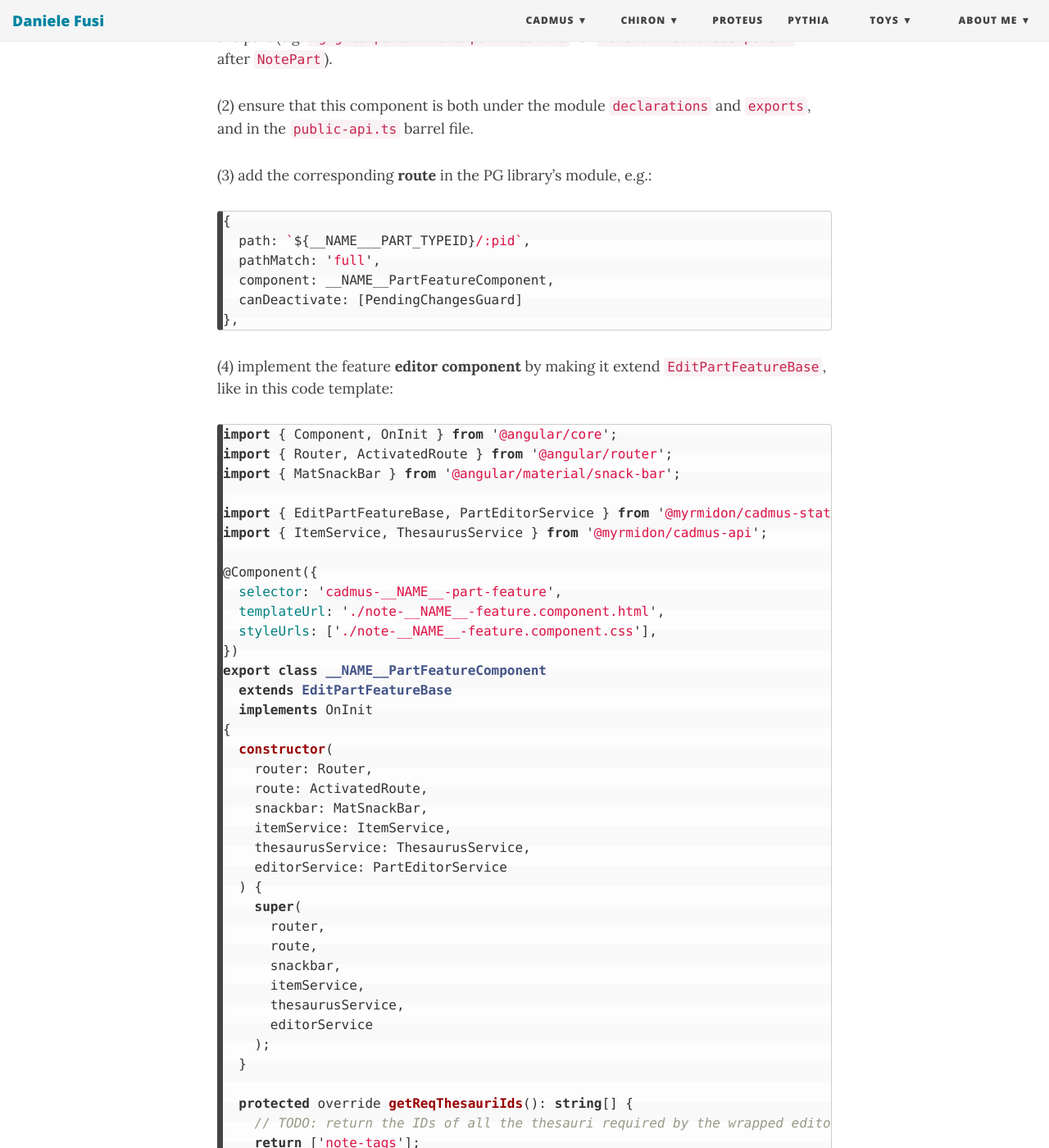
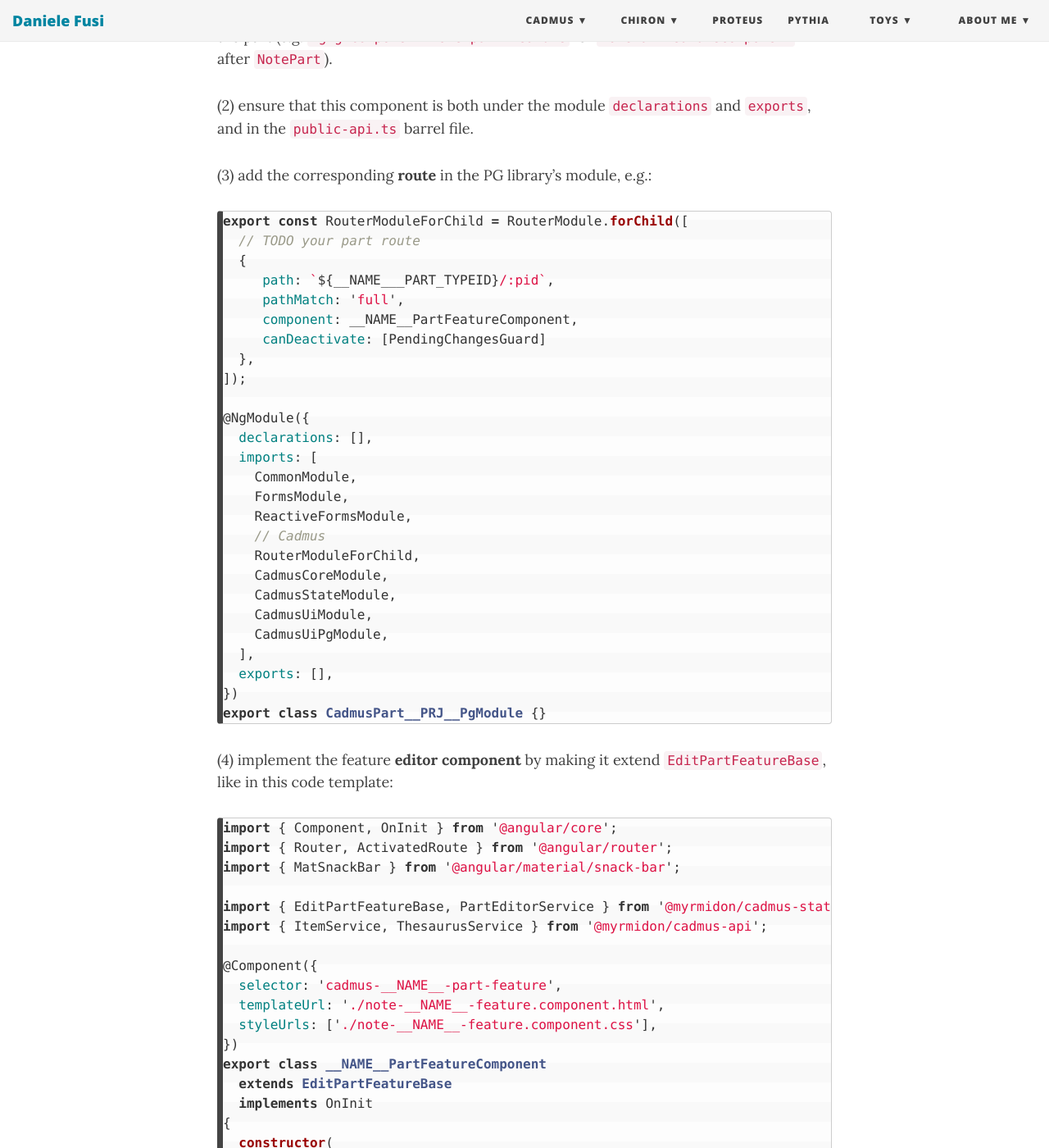
Before and after one commit to Myrmex/overview, a Jekyll site: the page built from cadmus/dev/frontend/parts.md, in a window 1280 px wide and 1400 px high, scrolled down 16334 px. Shown: the whole window at 82% size. Built offline with Jekyll 4.4.1, drawn with Linux system fonts in a browser that asks for light colours; nearby versions of some CDN libraries.

Commit message:
Update parts.md

````diff
--- a/cadmus/dev/frontend/parts.md
+++ b/cadmus/dev/frontend/parts.md
@@ -662,12 +662,32 @@ Once you have the part editor, you need its wrapper page, which in turn is linke
 (3) add the corresponding **route** in the PG library's module, e.g.:
 
 ```ts
-{
-  path: `${__NAME___PART_TYPEID}/:pid`,
-  pathMatch: 'full',
-  component: __NAME__PartFeatureComponent,
-  canDeactivate: [PendingChangesGuard]
-},
+export const RouterModuleForChild = RouterModule.forChild([
+  // TODO your part route
+  {
+     path: `${__NAME___PART_TYPEID}/:pid`,
+     pathMatch: 'full',
+     component: __NAME__PartFeatureComponent,
+     canDeactivate: [PendingChangesGuard]
+  },
+]);
+
+@NgModule({
+  declarations: [],
+  imports: [
+    CommonModule,
+    FormsModule,
+    ReactiveFormsModule,
+    // Cadmus
+    RouterModuleForChild,
+    CadmusCoreModule,
+    CadmusStateModule,
+    CadmusUiModule,
+    CadmusUiPgModule,
+  ],
+  exports: [],
+})
+export class CadmusPart__PRJ__PgModule {}
 ```
 
 (4) implement the feature **editor component** by making it extend `EditPartFeatureBase`, like in this code template:
````
